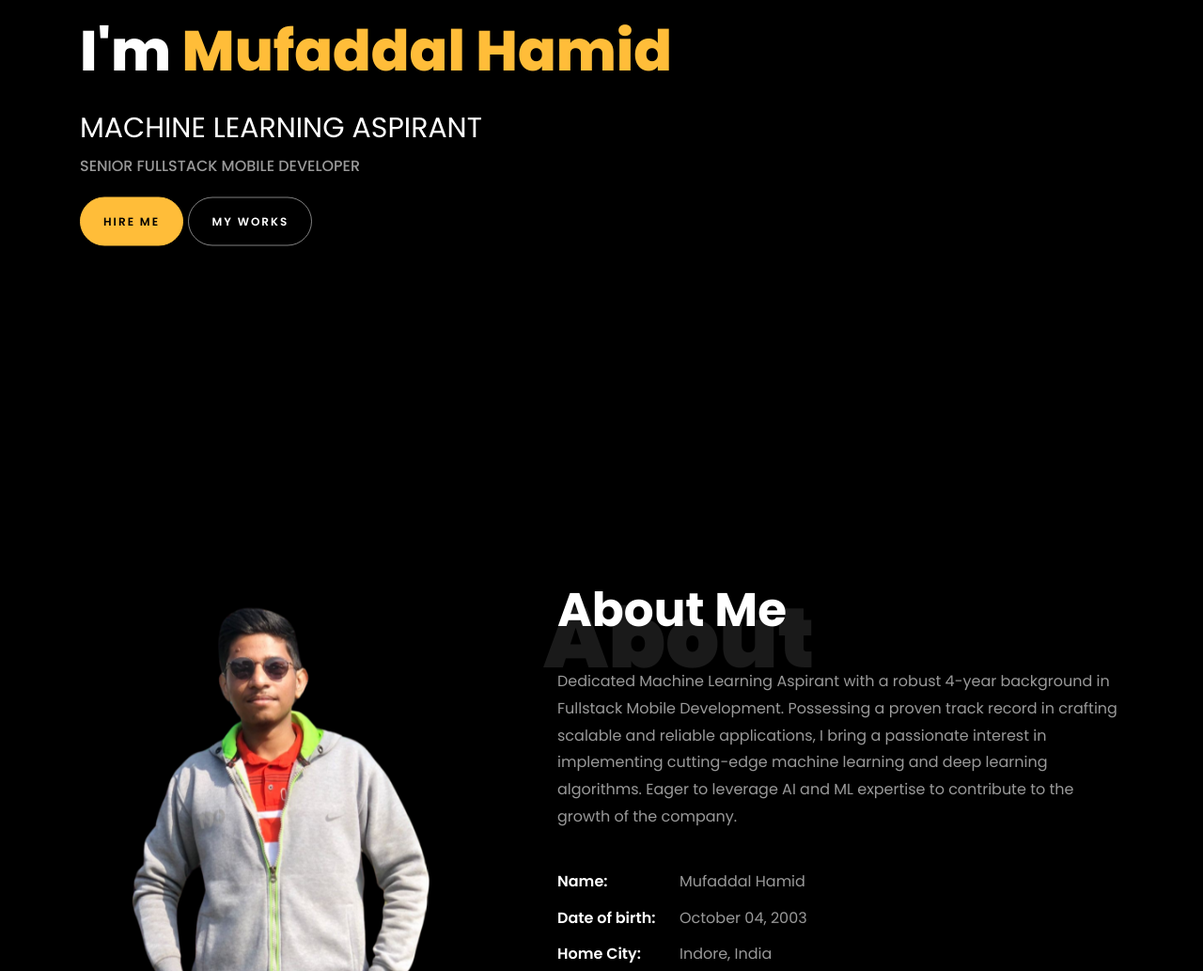
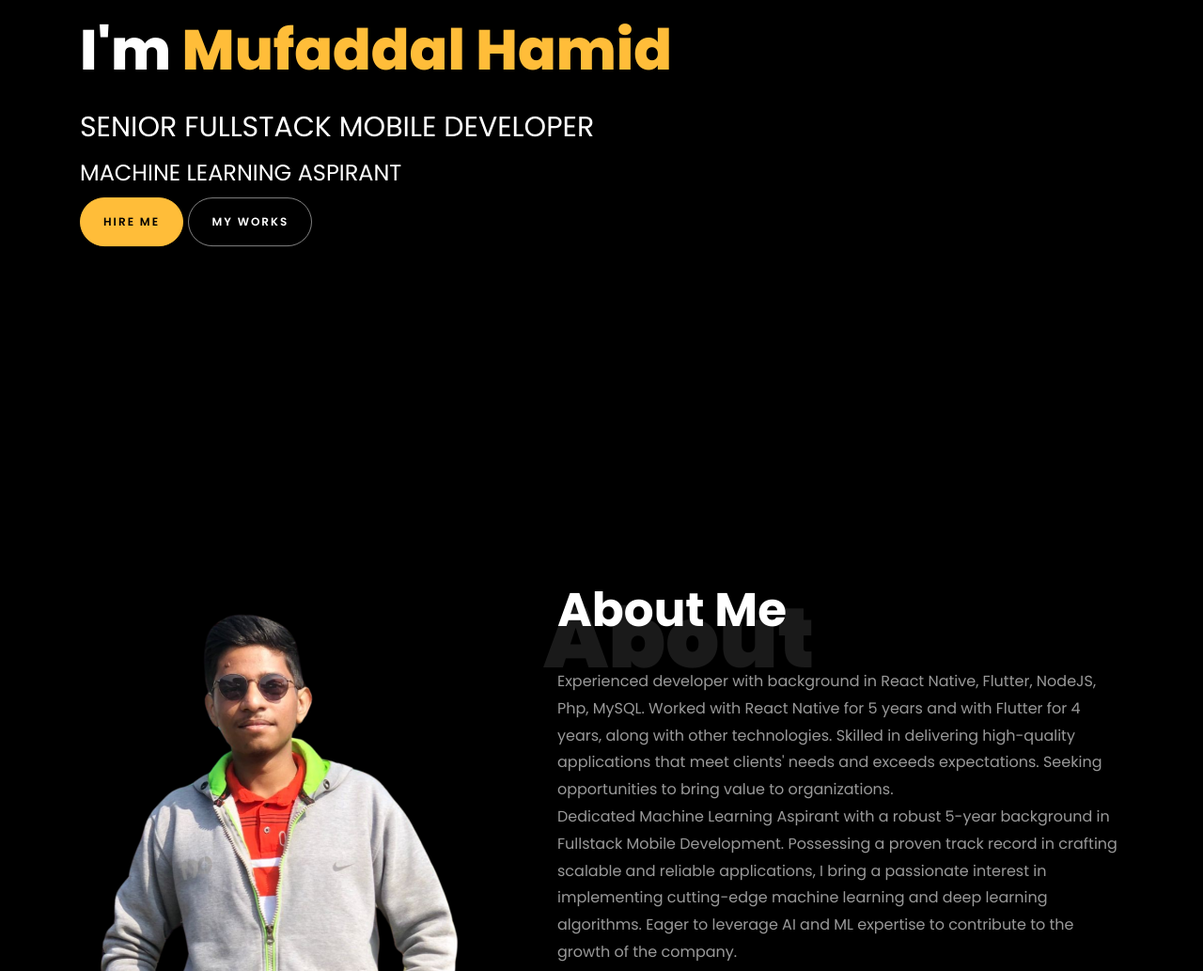
Before and after one commit to mufaddalhamidofficial/-mufaddalhamidofficial.github.io, a plain HTML site: page index.html in a window 1280 px wide. Shown: the part 250-1283 px from the top of the page at 94% size. Drawn offline with Linux system fonts and the light colour scheme; files whose address does not match are found by name.

Commit message:
update resume

```diff
--- a/index.html
+++ b/index.html
@@ -8,9 +8,9 @@
       function gtag() {
         dataLayer.push(arguments);
       }
-      gtag('js', new Date());
+      gtag("js", new Date());
 
-      gtag('config', 'G-R7S3GP5KMS');
+      gtag("config", "G-R7S3GP5KMS");
     </script>
     <title>Mufaddal Hamid</title>
     <meta charset="utf-8" />
@@ -97,8 +97,8 @@
                 <div class="text" style="max-width: 100%">
                   <span class="subheading">Hello!</span>
                   <h1 class="mb-4 mt-3">I'm <span id="name">Mufaddal Hamid</span></h1>
-                  <h2 class="">MACHINE LEARNING ASPIRANT</h2>
-                  <h6 class="mb-4">SENIOR FULLSTACK MOBILE DEVELOPER</h6>
+                  <h2 class="">SENIOR FULLSTACK MOBILE DEVELOPER</h2>
+                  <h4 class="">MACHINE LEARNING ASPIRANT</h4>
                   <p>
                     <a href="#contact-section" class="btn btn-primary py-3 px-4">Hire me</a>
                     <a href="#projects-section" class="btn btn-white btn-outline-white py-3 px-4">My works</a>
@@ -147,7 +147,11 @@
                 <h1 class="big">About</h1>
                 <h2 class="mb-4">About Me</h2>
                 <p>
-                  Dedicated Machine Learning Aspirant with a robust 4-year background in Fullstack Mobile Development. Possessing a proven track
+                  Experienced developer with background in React Native, Flutter, NodeJS, Php, MySQL. Worked with React Native for 5 years and with
+                  Flutter for 4 years, along with other technologies. Skilled in delivering high-quality applications that meet clients' needs and
+                  exceeds expectations. Seeking opportunities to bring value to organizations.
+                  <br />
+                  Dedicated Machine Learning Aspirant with a robust 5-year background in Fullstack Mobile Development. Possessing a proven track
                   record in crafting scalable and reliable applications, I bring a passionate interest in implementing cutting-edge machine learning
                   and deep learning algorithms. Eager to leverage AI and ML expertise to contribute to the growth of the company.
                 </p>
```
